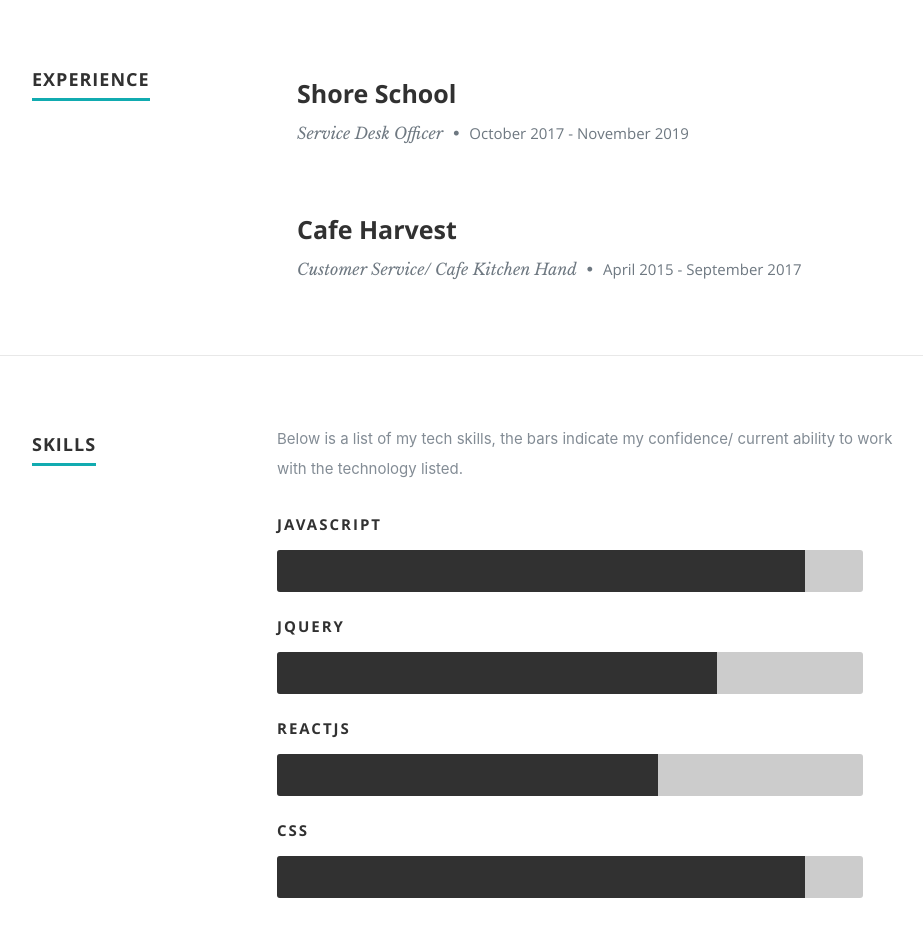
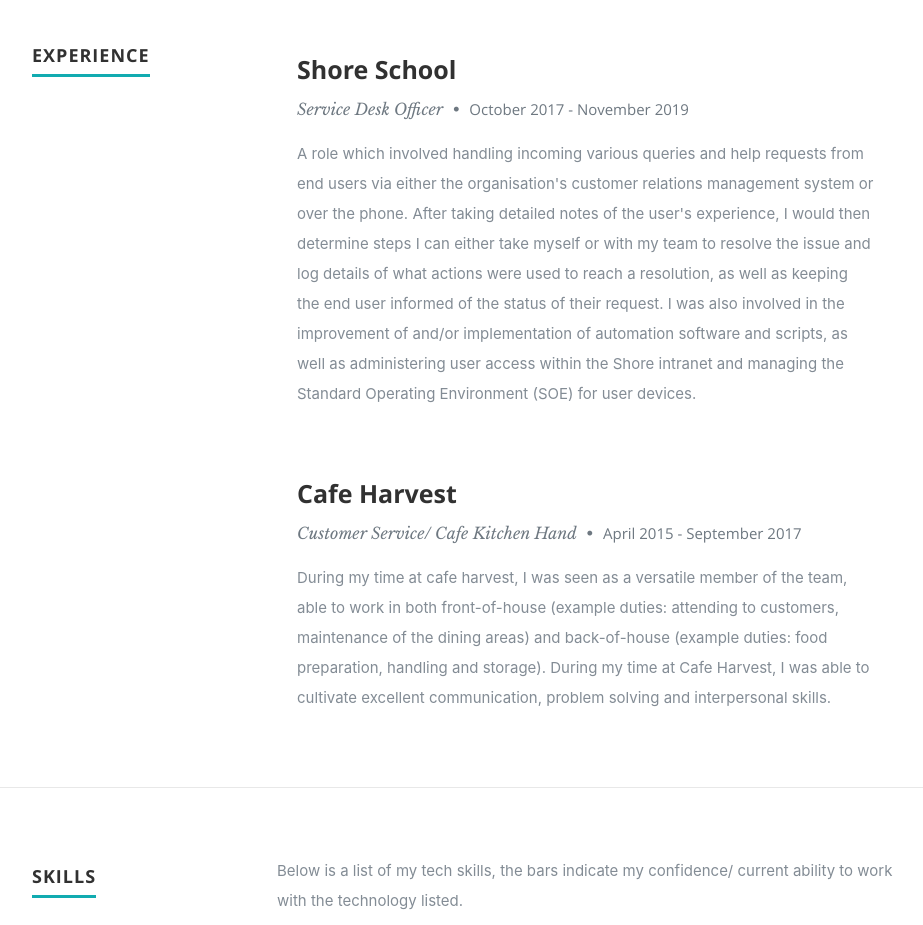
Before and after one commit to OOC9490/online_porfolio, a React (Create React App) app: page / in a window 1280 px wide. Shown: the part 1920-2845 px from the top of the page, without its empty margins (138-1061 px from the left). Built offline with nearby package versions, Linux system fonts and the light colour scheme.

Commit message:
added experience summaries

```diff
--- a/src/components/resume/Resume.js
+++ b/src/components/resume/Resume.js
@@ -19,9 +19,6 @@ export default class Resume extends Component{
                     <div className="twelve columns">
                       <h3>{course.institution}</h3>
                       <p className="info">{course.courseName} <span>•</span> <em className="date">{course.completionDate}</em></p>
-                      <p>
-                        {course.summary}
-                      </p>
                     </div>
                   </div>
                 ))}
--- a/src/siteData/siteData.js
+++ b/src/siteData/siteData.js
@@ -29,13 +29,11 @@ export const resumeData = {
             institution: "General Assembly",
             courseName: "Software Engineering Immersive",
             completionDate: "May 2020",
-            summary: ""
         },
         {
             institution: "Australian College of Commerce and Management",
             courseName: "Certificate IV in Information Technology",
             completionDate: "November 2019",
-            summary: ""
         }
     ],
     experience: [
@@ -43,13 +41,13 @@ export const resumeData = {
             company: "Shore School",
             role: "Service Desk Officer",
             duration: "October 2017 - November 2019",
-            roleSummary: ""
+            roleSummary: "A role which involved handling incoming various queries and help requests from end users via either the organisation's customer relations management system or over the phone. After taking detailed notes of the user's experience, I would then determine steps I can either take myself or with my team to resolve the issue and log details of what actions were used to reach a resolution, as well as keeping the end user informed of the status of their request. I was also involved in the improvement of and/or implementation of automation software and scripts, as well as administering user access within the Shore intranet and managing the Standard Operating Environment (SOE) for user devices."
         },
         {
             company: "Cafe Harvest",
             role: "Customer Service/ Cafe Kitchen Hand",
             duration: "April 2015 - September 2017",
-            roleSummary: ""
+            roleSummary: "During my time at cafe harvest, I was seen as a versatile member of the team, able to work in both front-of-house (example duties: attending to customers, maintenance of the dining areas) and back-of-house (example duties: food preparation, handling and storage). During my time at Cafe Harvest, I was able to cultivate excellent communication, problem solving and interpersonal skills."
         }
     ],
     skillSummary: "Below is a list of my tech skills, the bars indicate my confidence/ current ability to work with the technology listed.",
```
